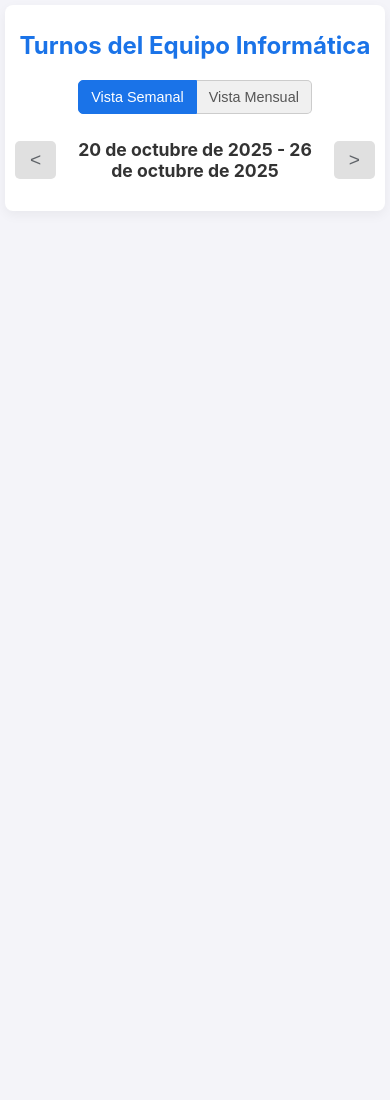
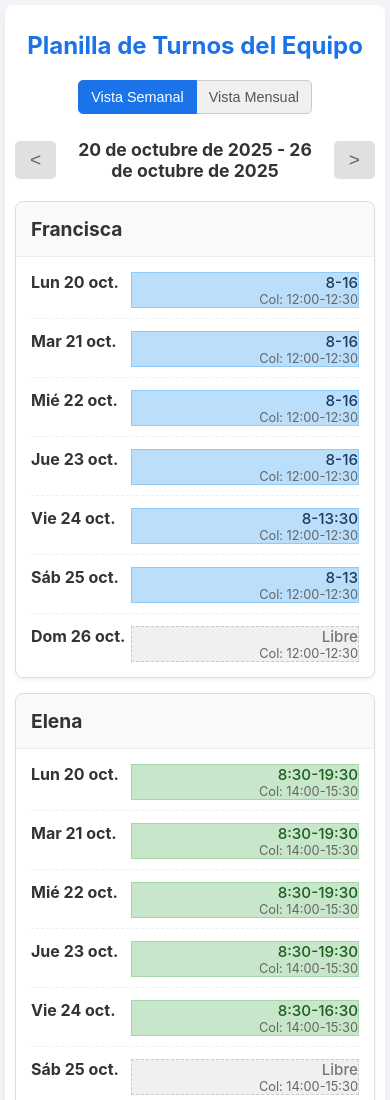
Before and after one commit to elenaahc/turnos_informatica, a plain HTML site: page index.html in a window 390 px wide. Shown: the top 1100 px of the page. Before the commit the page ends 844 px from the top, so only its background shows below. Drawn offline with Linux system fonts and the light colour scheme.

Commit message:
Refactor index.html for shift management and display
Updated the HTML structure and added functionality for displaying shifts, including lunch breaks for each shift.

```diff
--- a/index.html
+++ b/index.html
@@ -3,13 +3,12 @@
 <head>
     <meta charset="UTF-8">
     <meta name="viewport" content="width=device-width, initial-scale=1.0">
-    <title>Planilla de Turnos Rotativos - Vistas</title>
-    <link rel="stylesheet" href="style.css">
-</head>
+    <title>Turnos UST</title>
+    <link rel="stylesheet" href="./style.css">
 <body>
 
     <div class="container">
-        <h1>Turnos del Equipo Informática</h1>
+        <h1>Planilla de Turnos del Equipo</h1>
 
         <div class="view-toggle">
             <button id="toggleWeek" class="active">Vista Semanal</button>
@@ -22,7 +21,11 @@
                 <h2 id="currentWeekRange"></h2>
                 <button id="nextWeekBtn">&gt;</button>
             </div>
+
             <div class="shifts-grid" id="shiftsGrid">
+                </div>
+
+            <div id="mobile-week-view">
                 </div>
         </div>
 
@@ -32,6 +35,8 @@
                 <h2 id="currentMonthName"></h2>
                 <button id="nextMonthBtn">&gt;</button>
             </div>
+
+            <div class="grid-wrapper">
                 <div class="calendar-grid">
                     <div class="grid-header">
                         <div class="grid-cell">Lunes</div>
@@ -43,6 +48,7 @@
                         <div class="grid-cell">Domingo</div>
                     </div>
                     <div id="calendar-days-grid" style="display: contents;">
+                        </div>
                 </div>
             </div>
         </div>
@@ -68,13 +74,12 @@
             { nombre: 'Juan Carlos', inicial: 'J', turno: 'SinTurno' }
         ];
 
-        // --- MODIFICACIÓN: Añadida propiedad "colacion" ---
         const detallesTurnos = {
             'T1': { 'Lun': '8:0-16:0', 'Mar': '8:0-16:0', 'Mié': '8:0-16:0', 'Jue': '8:0-16:0', 'Vie': '8:0-13:30', 'Sáb': '8:0-13:0', 'Dom': 'Libre', colacion: '12:00-12:30' },
             'T2': { 'Lun': '8:30-19:30', 'Mar': '8:30-19:30', 'Mié': '8:30-19:30', 'Jue': '8:30-19:30', 'Vie': '8:30-16:30', 'Sáb': 'Libre', 'Dom': 'Libre', colacion: '14:00-15:30' },
             'T3': { 'Lun': '8:0-17:30', 'Mar': '8:0-17:30', 'Mié': '8:0-17:30', 'Jue': '8:0-17:30', 'Vie': '8:0-15:0', 'Sáb': '8:0-13:0', 'Dom': 'Libre', colacion: '13:00-14:30' },
             'T4': { 'Lun': '13:0-22:0', 'Mar': '13:0-22:0', 'Mié': '13:0-22:0', 'Jue': '13:0-22:0', 'Vie': '15:30-22:0', 'Sáb': 'Libre', 'Dom': 'Libre', colacion: '17:00-17:30' },
-            'Fijo': { 'Lun': '17:30-22:0', 'Mar': '17:30-22:0', 'Mié': '17:30-22:0', 'Jue': '17:30-22:0', 'Vie': '17:30-22:0', 'Sáb': 'Libre', 'Dom': 'Libre', colacion: '' }, // Sin colación especificada
+            'Fijo': { 'Lun': '17:30-22:0', 'Mar': '17:30-22:0', 'Mié': '17:30-22:0', 'Jue': '17:30-22:0', 'Vie': '17:30-22:0', 'Sáb': 'Libre', 'Dom': 'Libre', colacion: '' },
             'SinTurno': { 'Lun': '0h', 'Mar': '0h', 'Mié': '0h', 'Jue': '0h', 'Vie': '0h', 'Sáb': '0h', 'Dom': '0h', colacion: '' }
         };
 
@@ -117,11 +122,6 @@
             return Math.floor(diffMs / msPorSemana);
         }
 
-        /**
-         * Obtiene los turnos de todas las personas para un día específico.
-         * @param {Date} date - El día para el cual calcular los turnos.
-         * @returns {Array} Un array de objetos { persona, turno, horario, colacion, clase }
-         */
         function getShiftsForDay(date) {
             const semanasPasadas = getSemanasDiferencia(fechaInicioCiclo, date);
             const semanaCicloIndex = (semanasPasadas % 4 + 4) % 4; // Maneja negativos
@@ -130,39 +130,27 @@
 
             let shifts = [];
 
-            // Personas rotativas
             personasRotativas.forEach((persona, pIndex) => {
                 const turno = turnosDeLaSemana[pIndex];
                 const horario = detallesTurnos[turno][diaDeLaSemanaStr];
-                const colacion = detallesTurnos[turno].colacion; // <-- AÑADIDO
+                const colacion = detallesTurnos[turno].colacion;
                 shifts.push({
-                    inicial: persona.inicial,
-                    nombre: persona.nombre,
-                    turno: turno,
-                    horario: horario,
-                    colacion: colacion, // <-- AÑADIDO
-                    clase: `turno-${turno.replace('T', '')}`
+                    inicial: persona.inicial, nombre: persona.nombre, turno: turno,
+                    horario: horario, colacion: colacion, clase: `turno-${turno.replace('T', '')}`
                 });
             });
 
-            // Personas fijas
             personasFijas.forEach(persona => {
                 const turno = persona.turno;
                 const horario = detallesTurnos[turno][diaDeLaSemanaStr];
-                const colacion = detallesTurnos[turno].colacion; // <-- AÑADIDO
+                const colacion = detallesTurnos[turno].colacion;
                 let clase = 'no-shift';
                 if (turno === 'Fijo') clase = 'turno-fijo';
-
                 shifts.push({
-                    inicial: persona.inicial,
-                    nombre: persona.nombre,
-                    turno: turno,
-                    horario: horario,
-                    colacion: colacion, // <-- AÑADIDO
-                    clase: clase
+                    inicial: persona.inicial, nombre: persona.nombre, turno: turno,
+                    horario: horario, colacion: colacion, clase: clase
                 });
             });
-
             return shifts;
         }
 
@@ -173,12 +161,14 @@
 
         function renderWeekCalendar() {
             const shiftsGrid = document.getElementById('shiftsGrid');
-            shiftsGrid.innerHTML = ''; // Limpiar
+            const mobileView = document.getElementById('mobile-week-view');
+            shiftsGrid.innerHTML = '';
+            mobileView.innerHTML = ''; // Limpiar ambas vistas
 
             const mondayOfCurrentWeek = new Date(currentDisplayedMonday);
 
-            // Generar encabezado de días
-            let headerHtml = `<div class="grid-cell"></div>`; // Esquina
+            // --- 4a. Renderizar Vista Escritorio (GRID) ---
+            let headerHtml = `<div class="grid-cell"></div>`;
             for (let i = 0; i < 7; i++) {
                 const dia = new Date(mondayOfCurrentWeek);
                 dia.setDate(mondayOfCurrentWeek.getDate() + i);
@@ -186,15 +176,14 @@
             }
             shiftsGrid.innerHTML += `<div class="grid-header">${headerHtml}</div>`;
 
-            // Obtener todos los nombres
             const todasLasPersonas = [
                 ...personasRotativas.map(p => p.nombre),
                 ...personasFijas.map(p => p.nombre)
             ];
 
-            // Generar filas de personas
             todasLasPersonas.forEach(nombre => {
                 let rowHtml = `<div class="grid-cell"><strong>${nombre}</strong></div>`;
+                let mobileDaysHtml = ''; // HTML para la tarjeta móvil de esta persona
 
                 for (let i = 0; i < 7; i++) {
                     const diaActual = new Date(mondayOfCurrentWeek);
@@ -202,25 +191,47 @@
 
                     const shiftsDelDia = getShiftsForDay(diaActual);
                     const shiftPersona = shiftsDelDia.find(s => s.nombre === nombre);
+                    const colacionHtml = shiftPersona.colacion ? `<span class="colacion-text">Col: ${shiftPersona.colacion}</span>` : '';
+                    const horarioLimpio = shiftPersona.horario.replace(/:0/g, '');
 
+                    // HTML para Grid (Escritorio)
                     let shiftBlockHtml = '';
                     if (shiftPersona.horario === 'Libre') {
                         shiftBlockHtml = `<div class="shift-block libre">Libre</div>`;
                     } else if (shiftPersona.horario === '0h') {
                         shiftBlockHtml = `<div class="shift-block no-shift">0h</div>`;
                     } else {
-                        // --- MODIFICACIÓN: Añadido span para colación ---
-                        const colacionHtml = shiftPersona.colacion ? `<span class="colacion-text">Col: ${shiftPersona.colacion}</span>` : '';
                         shiftBlockHtml = `
                             <div class="shift-block ${shiftPersona.clase}">
-                                <span class="horario-text">${shiftPersona.horario.replace(/:0/g, '')}</span>
+                                <span class="horario-text">${horarioLimpio}</span>
                                 ${colacionHtml}
                             </div>`;
-                        // --- FIN MODIFICACIÓN ---
                     }
                     rowHtml += `<div class="grid-cell">${shiftBlockHtml}</div>`;
+
+                    // --- 4b. Renderizar Vista Celular (TARJETA) ---
+                    const diaSemanaNombre = diasSemanaCorta[i];
+                    const diaMesNum = diaActual.getDate();
+                    const diaMesNombre = diaActual.toLocaleDateString('es-CL', { month: 'short' });
+
+                    mobileDaysHtml += `<div class="day-entry">
+                        <strong>${diaSemanaNombre} ${diaMesNum} ${diaMesNombre}</strong>
+                        <div class="day-entry-shift ${shiftPersona.horario.toLowerCase()} ${shiftPersona.clase}">
+                            <span class="horario-text">${horarioLimpio}</span>
+                            ${colacionHtml}
+                        </div>
+                    </div>`;
                 }
+
                 shiftsGrid.innerHTML += `<div class="grid-row">${rowHtml}</div>`;
+                mobileView.innerHTML += `
+                    <div class="person-card">
+                        <div class="person-header">${nombre}</div>
+                        <div class="days-list">
+                            ${mobileDaysHtml}
+                        </div>
+                    </div>
+                `;
             });
 
             // Actualizar rango de fechas
@@ -243,32 +254,24 @@
             const year = currentDisplayedMonth.getFullYear();
             const month = currentDisplayedMonth.getMonth();
 
-            // Actualizar título del mes
             document.getElementById('currentMonthName').textContent =
                 currentDisplayedMonth.toLocaleDateString('es-CL', { month: 'long', year: 'numeric' }).replace(/^\w/, c => c.toUpperCase());
 
-            // Encontrar el primer día del mes
             const firstDayOfMonth = new Date(year, month, 1);
-            // Encontrar el lunes de la primera semana del calendario
             const firstDayToDisplay = getMonday(firstDayOfMonth);
-
             let currentDay = new Date(firstDayToDisplay);
 
-            // Generar las 6 semanas (42 días) del calendario
             for (let i = 0; i < 42; i++) {
                 const esOtroMes = currentDay.getMonth() !== month;
                 const dayShifts = getShiftsForDay(currentDay);
 
                 let shiftsHtml = '';
                 dayShifts.forEach(shift => {
-                    // --- MODIFICACIÓN: Añadido texto de colación ---
                     let colacionTexto = '';
                     if (shift.colacion && shift.horario !== 'Libre' && shift.horario !== '0h') {
                         colacionTexto = ` (Col: ${shift.colacion})`;
                     }
                     const textoTurno = `${shift.inicial}: ${shift.horario.replace(/:0/g, '')}${colacionTexto}`;
-                    // --- FIN MODIFICACIÓN ---
-
                     shiftsHtml += `<div class="mini-shift ${shift.clase} ${shift.horario.toLowerCase()}" title="${textoTurno}">
                                      ${textoTurno}
                                    </div>`;
@@ -282,7 +285,6 @@
                         </div>
                     </div>
                 `;
-
                 currentDay.setDate(currentDay.getDate() + 1);
             }
         }
@@ -291,30 +293,24 @@
         // --- 6. MANEJADORES DE EVENTOS ---
         // ==========================================================
 
-        // Botones de cambio de vista
         document.getElementById('toggleWeek').addEventListener('click', () => {
-            currentView = 'week';
             document.getElementById('toggleWeek').classList.add('active');
             document.getElementById('toggleMonth').classList.remove('active');
             document.getElementById('week-view-container').style.display = 'block';
             document.getElementById('month-view-container').style.display = 'none';
-            // Sincronizar: si cambié el mes, que la semana se ajuste
             currentDisplayedMonday = getMonday(currentDisplayedMonth);
             renderWeekCalendar();
         });
 
         document.getElementById('toggleMonth').addEventListener('click', () => {
-            currentView = 'month';
             document.getElementById('toggleMonth').classList.add('active');
             document.getElementById('toggleWeek').classList.remove('active');
             document.getElementById('month-view-container').style.display = 'block';
             document.getElementById('week-view-container').style.display = 'none';
-            // Sincronizar: si cambié la semana, que el mes se ajuste
             currentDisplayedMonth = new Date(currentDisplayedMonday.getFullYear(), currentDisplayedMonday.getMonth(), 1);
             renderMonthCalendar();
         });
 
-        // Navegación Semanal
         document.getElementById('prevWeekBtn').addEventListener('click', () => {
             currentDisplayedMonday.setDate(currentDisplayedMonday.getDate() - 7);
             renderWeekCalendar();
@@ -324,7 +320,6 @@
             renderWeekCalendar();
         });
 
-        // Navegación Mensual
         document.getElementById('prevMonthBtn').addEventListener('click', () => {
             currentDisplayedMonth.setMonth(currentDisplayedMonth.getMonth() - 1);
             renderMonthCalendar();
@@ -339,7 +334,6 @@
         // ==========================================================
 
         document.addEventListener('DOMContentLoaded', () => {
-            // Inicia en la vista semanal por defecto
             renderWeekCalendar();
         });
     </script>
```
Lines whose indentation alone changed are shown as unchanged.
